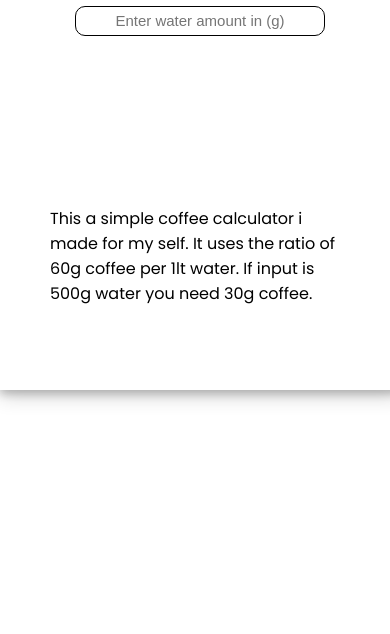
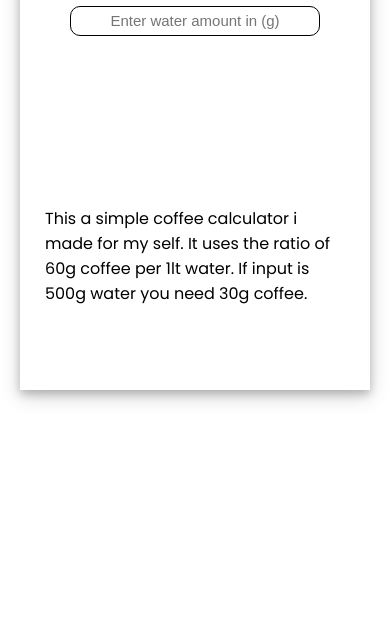
Before and after one commit to datalessuk/coffeeratio, a plain HTML site: page index.html in a window 390 px wide. Shown: the part 210-844 px from the top of the page. Drawn offline with Linux system fonts and the light colour scheme.

Commit message:
adding mobile view

```diff
--- a/style.css
+++ b/style.css
@@ -63,3 +63,9 @@ body{
     width: 300px;
     text-align: left;
 }
+
+@media only screen and (max-width: 600px){
+    .main-container{
+        width: 350px;
+    }
+}
```
